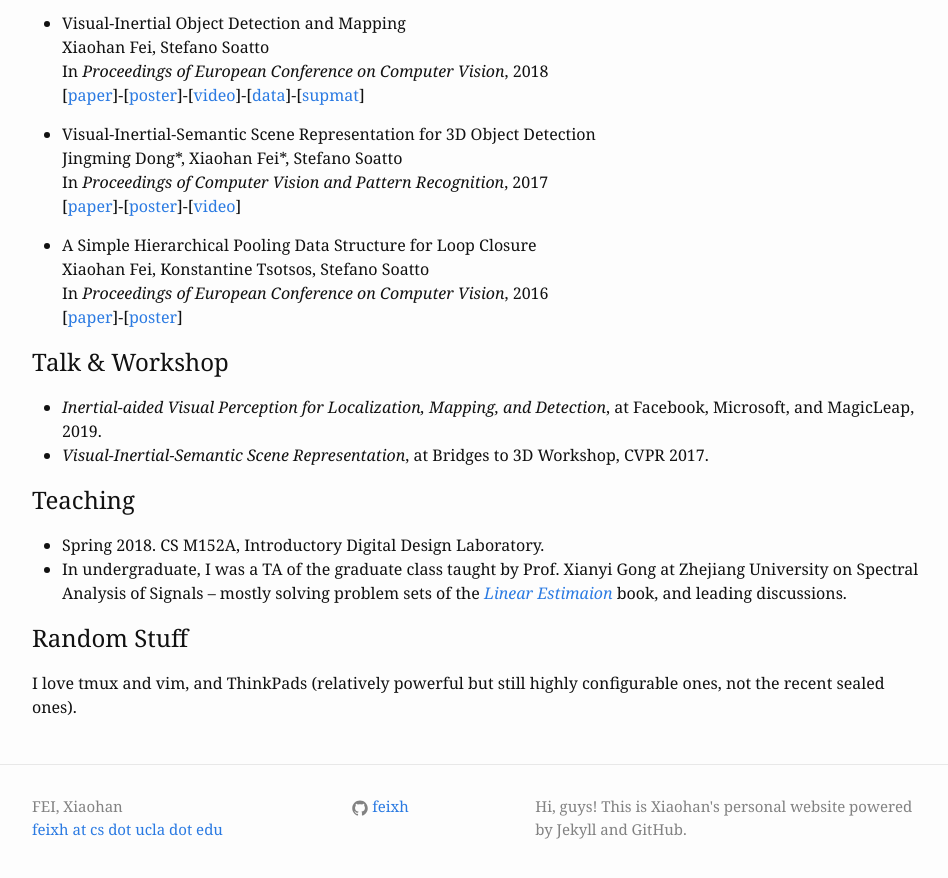
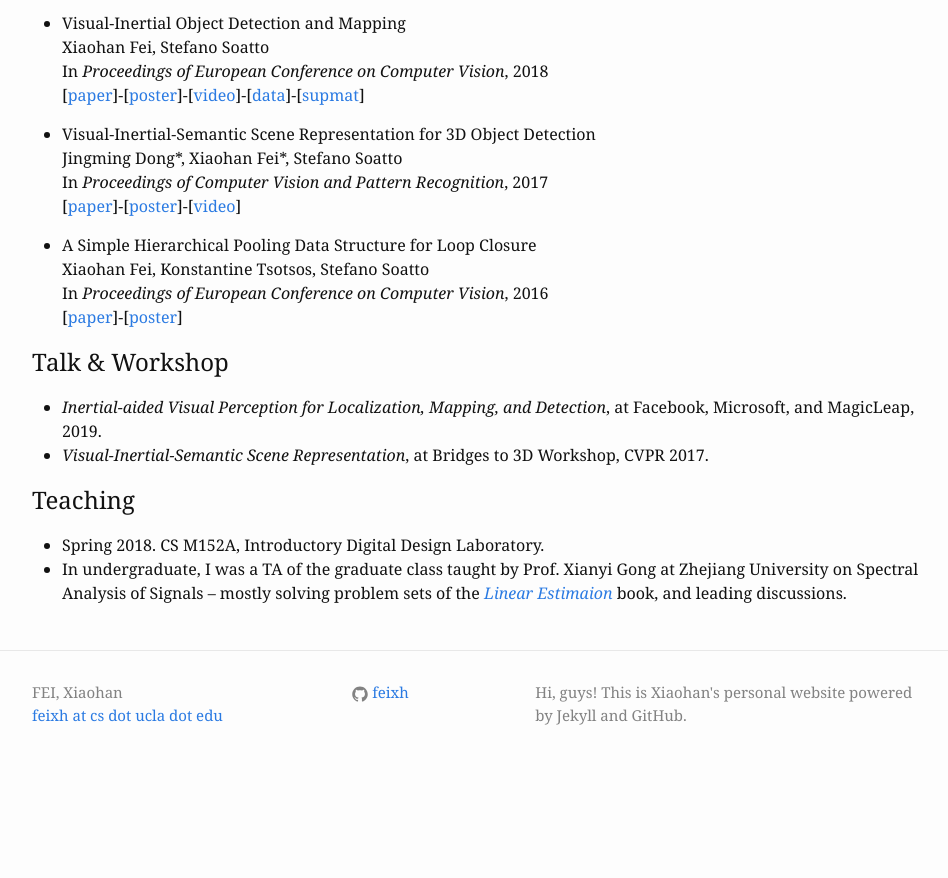
Before and after one commit to feixh/feixh.github.com, a Jekyll site: the page built from index.md, in a window 1280 px wide and 900 px high, scrolled down 1819 px. Shown: the top 878 px of the window, without its empty margins (158-1106 px from the left). Built offline with Jekyll 4.4.1, drawn with Linux system fonts in a browser that asks for light colours; formulas are drawn with MathJax 3; after the commit the page ends 2605 px from its top, so only the background shows below that.

Commit message:
Update index.md

```diff
--- a/index.md
+++ b/index.md
@@ -114,11 +114,6 @@ A recent CV is [available here][resume].
 - Spring 2018. CS M152A, Introductory Digital Design Laboratory.
 - In undergraduate, I was a TA of the graduate class taught by Prof. Xianyi Gong at Zhejiang University on Spectral Analysis of Signals -- mostly solving problem sets of the [*Linear Estimaion*](https://www.amazon.com/Linear-Estimation-Thomas-Kailath/dp/0130224642) book, and leading discussions.
 
-## Random Stuff
-I love tmux and vim, and ThinkPads (relatively powerful but still highly configurable ones, not the recent sealed ones).
-
-
-
 <!-- google analytics -->
 <script>
 (function(i,s,o,g,r,a,m){i['GoogleAnalyticsObject']=r;i[r]=i[r]||function(){
```
